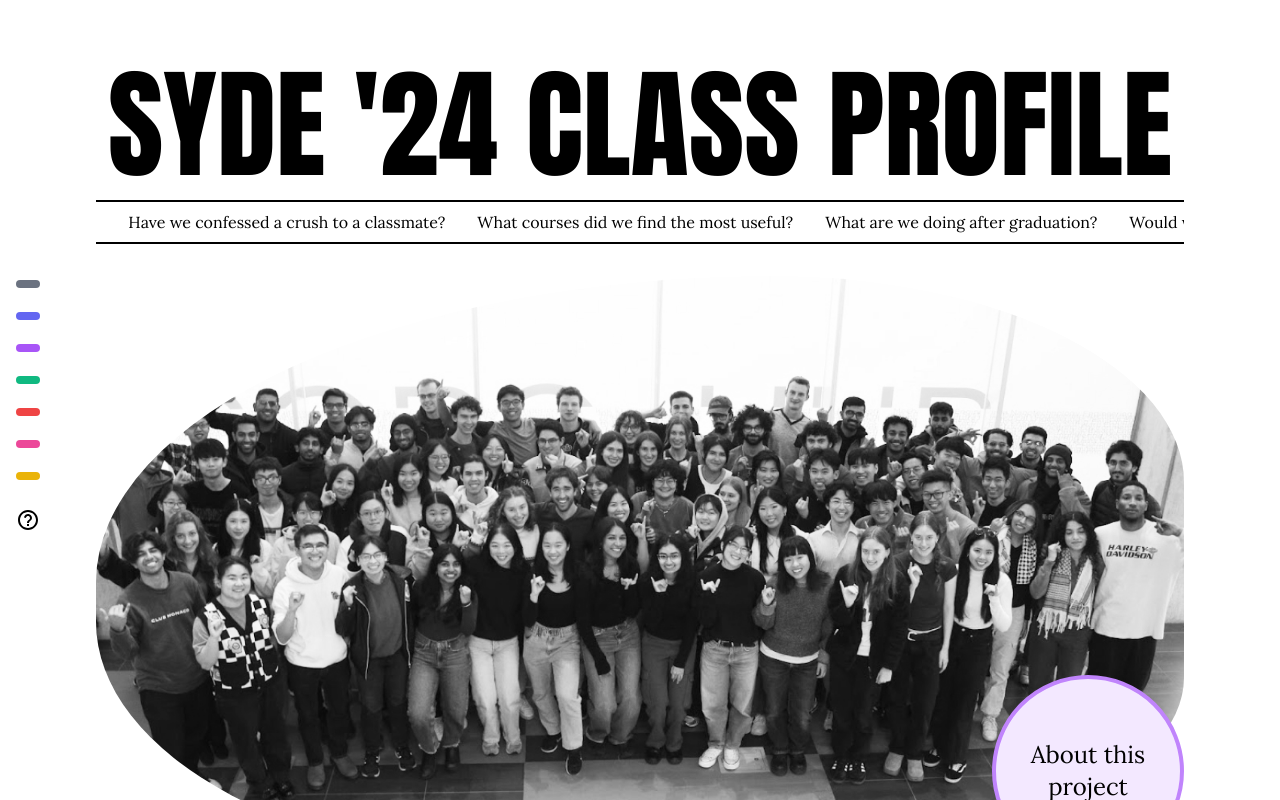
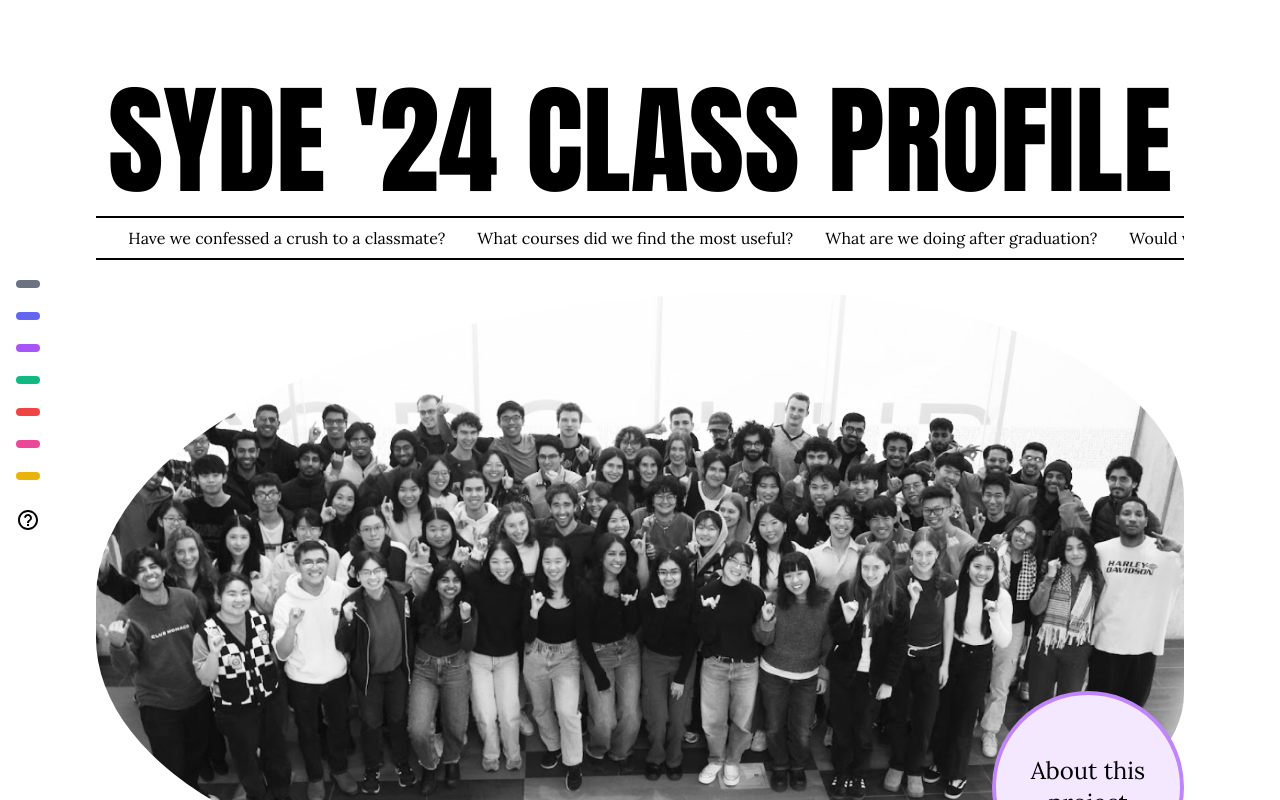
Before and after one commit to jaydenhs/syde-2024-class-profile, a Next.js app: page / in a window 1280 px wide. Shown: the top 800 px of the page. Built offline with nearby package versions, Linux system fonts and the light colour scheme; no server answers.

Commit message:
Update padding

```diff
--- a/app/components/section.jsx
+++ b/app/components/section.jsx
@@ -3,7 +3,7 @@ import React from "react";
 export default function Section({ children, className, id, bgColor }) {
   return (
     <section
-      className={`h-full px-4 lg:px-24 py-24 first:pt-10 md:first:pt-16 ${bgColor} flex flex-col items-center`}
+      className={`h-full px-4 lg:px-24 py-24 lg:py-40 first:pt-10 md:first:pt-20 ${bgColor} flex flex-col items-center`}
       id={id}
     >
       <div className={`w-full max-w-screen-xl ${className}`}>{children}</div>
--- a/app/sections/0-hero.jsx
+++ b/app/sections/0-hero.jsx
@@ -37,7 +37,7 @@ export default function Hero() {
       <div className="relative">
         <ImageBlob
           src={classPic1}
-          className={"scale-150 my-12 md:my-0 md:scale-100 object-cover"}
+          className={"scale-150 mt-16 mb-12 md:my-0 md:scale-100 object-cover"}
         />
         <Link
           href="/about"
```
